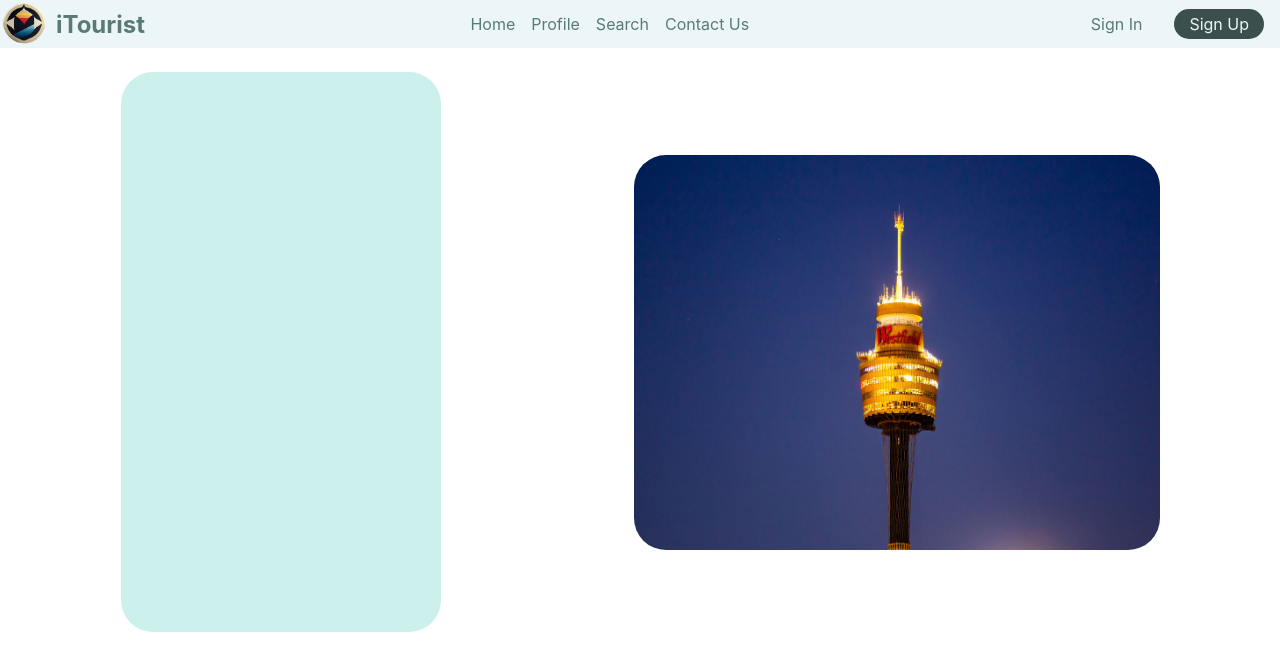
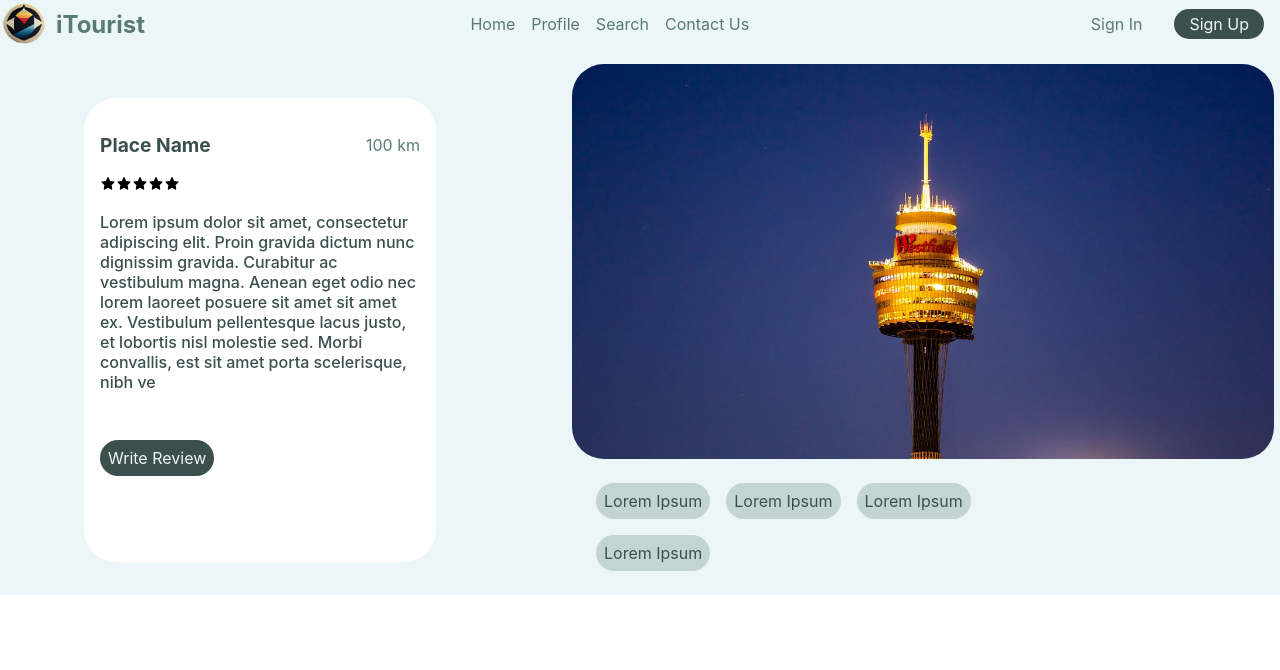
Before and after one commit to rashaaad19/PlaceProfile__try, a React (Create React App) app: page / in a window 1280 px wide. Shown: the top 670 px of the page. Built offline with nearby package versions, Linux system fonts and the light colour scheme.

Commit message:
added the tags and content to first page

```diff
--- a/package.json
+++ b/package.json
@@ -8,6 +8,7 @@
     "@testing-library/user-event": "^13.5.0",
     "react": "^18.2.0",
     "react-dom": "^18.2.0",
+    "react-icons": "^4.7.1",
     "react-scripts": "5.0.1",
     "web-vitals": "^2.1.4"
   },
--- a/src/App.css
+++ b/src/App.css
@@ -1,6 +1,9 @@
+#page__container{
+    background-color: #ECF6F9;
+}
 #first__part{
+    margin: 1rem;
 display: flex;
 align-items: center;
-margin: 1.5rem;
 justify-content: space-around;
 }
--- a/src/App.js
+++ b/src/App.js
@@ -5,8 +5,8 @@
 function App() {
   return (
     <>
+  <div id='page__container'>
   <Navbar></Navbar>
-  <div id='page__container'>
     <div id='first__part'>
     <PlaceCard></PlaceCard>
     <PlaceImage></PlaceImage>
--- a/src/components/placeInfo/PlaceCard.css
+++ b/src/components/placeInfo/PlaceCard.css
@@ -1,6 +1,46 @@
 #info__container{
-    height: 35rem;
+    height: 27rem;
     width: 20rem;
-    background-color: #ccf1ec;
+    background-color: #ffffff;
     border-radius: 2rem;
+    display: flex;
+    padding: 1rem;
+    flex-direction: column;
 }
+
+#info__header{
+    display: flex;
+    justify-content: space-between;
+    align-items: center;
+}
+#place__header{
+    font-weight: bold;
+    font-size: 1.2rem;
+    color: #3b504d;
+    height: fit-content;
+}
+#place__distance{
+    color:#597A76;
+    height: fit-content;
+}
+
+#info__par{
+    color: #3b504d;
+    font-weight:500;
+    display: flex;
+    flex-direction: column;
+}
+
+.review__button{
+    background-color:#3b504d;
+    color: #ECF6F9;
+    border-radius: 2rem;
+    width: fit-content;
+    text-align: center;
+    padding: 0.5rem;
+    margin-top: 2rem;
+    font-weight: normal;
+}
+.review__button:hover{
+    cursor: pointer;
+}
--- a/src/components/placeInfo/PlaceCard.js
+++ b/src/components/placeInfo/PlaceCard.js
@@ -1,9 +1,29 @@
 import './PlaceCard.css'
+import {AiFillStar} from 'react-icons/ai'
 const PlaceCard = () => {
   return <>
   <div id="info__container">
+    <div id="info__header">
+    <p id='place__header'>Place Name</p>
+    <p id='place__distance'>100 km</p>
+    </div>
+    <div id='rating__container'>
+    <AiFillStar></AiFillStar>
+    <AiFillStar></AiFillStar>
+    <AiFillStar></AiFillStar>
+    <AiFillStar></AiFillStar>
+    <AiFillStar></AiFillStar>
+    </div>
+    <div id='info__par'>
+      <p>
+      Lorem ipsum dolor sit amet, consectetur adipiscing elit. Proin gravida dictum nunc dignissim gravida. Curabitur ac vestibulum magna. Aenean eget odio nec lorem laoreet posuere sit amet sit amet ex. Vestibulum pellentesque lacus justo, et lobortis nisl molestie sed. Morbi convallis, est sit amet porta scelerisque, nibh ve
+      </p>
+      <div className='review__button'>
+        Write Review
+      </div>
+    </div>
+    </div>
 
-  </div>
   </>;
 };
 export default PlaceCard;
--- a/src/components/placeInfo/PlaceImage.css
+++ b/src/components/placeInfo/PlaceImage.css
@@ -1,5 +1,16 @@
 #place__image{
-    width: 32.875rem;
+    width: 43.875rem;
     height: 24.688rem;
     border-radius: 2rem;
 }
+#image__container{
+    display: flex;
+    flex-direction: column;
+    width: 50%;
+}
+#tag__container{
+    display: flex;
+    margin: 1rem;
+    flex-wrap: wrap;
+    width: 75%;
+}
--- a/src/components/placeInfo/PlaceImage.js
+++ b/src/components/placeInfo/PlaceImage.js
@@ -1,7 +1,18 @@
 import './PlaceImage.css'
+import PlaceTags from './PlaceTags'
 const PlaceImage=()=>{
     return <>
+    <div id='image__container'>
     <img id='place__image' src='/assets/images/dusk.jpg'></img>
+    <div id='tag__container'>
+    <PlaceTags></PlaceTags>
+    <PlaceTags></PlaceTags>
+    <PlaceTags></PlaceTags>
+    <PlaceTags></PlaceTags>
+
+    </div>
+    </div>
+
     </>
 }
 export default PlaceImage
--- /dev/null
+++ b/src/components/placeInfo/PlaceTags.css
@@ -0,0 +1,8 @@
+#image__tag{
+    background-color: #90aaa773;
+    color: #3b504d;
+    width: fit-content;
+    padding: 0.5rem;
+    border-radius: 1.3rem;
+    margin: 0.5rem;
+}
--- /dev/null
+++ b/src/components/placeInfo/PlaceTags.js
@@ -0,0 +1,9 @@
+import './PlaceTags.css'
+const PlaceTags=()=>{
+    return<>
+    <div id='image__tag'>
+    Lorem Ipsum
+    </div>
+    </>
+}
+export default PlaceTags
```
Also changed, not shown: 1 other file (tests, documents, lock files or other folders).
